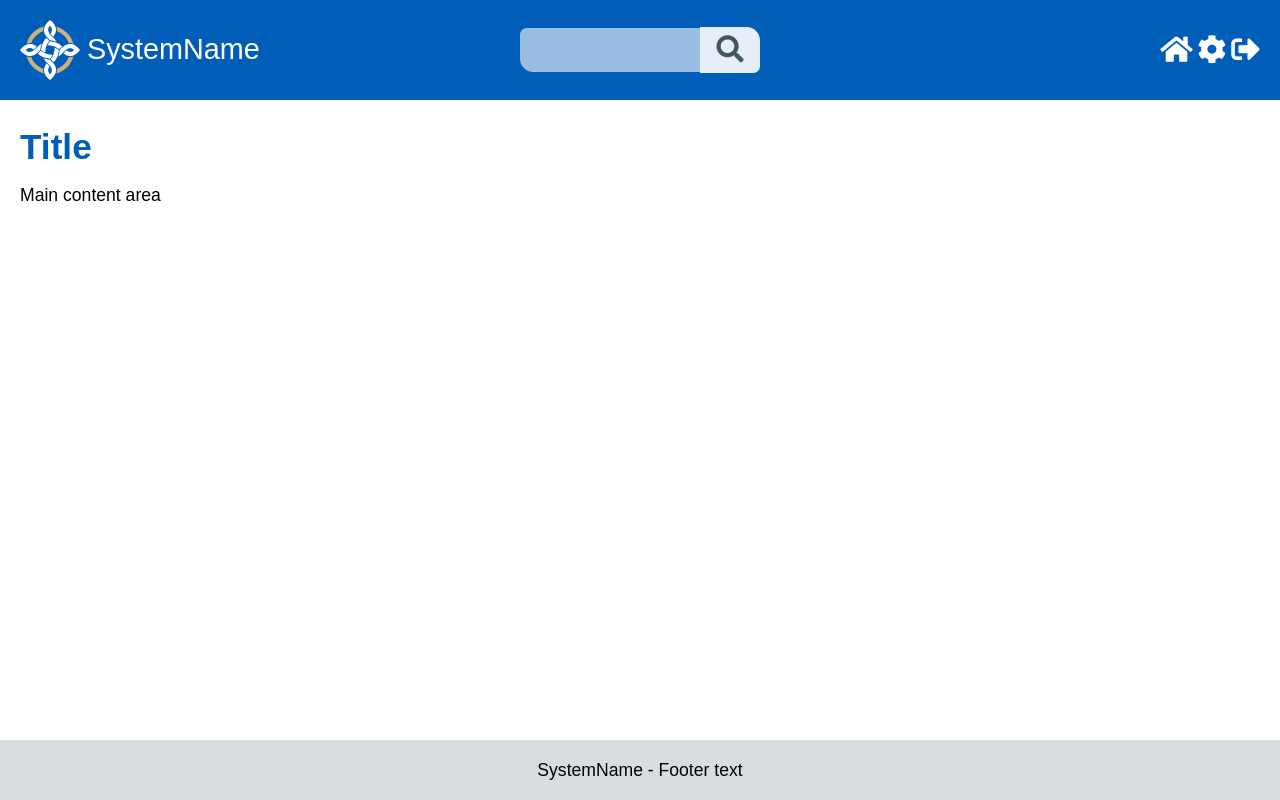
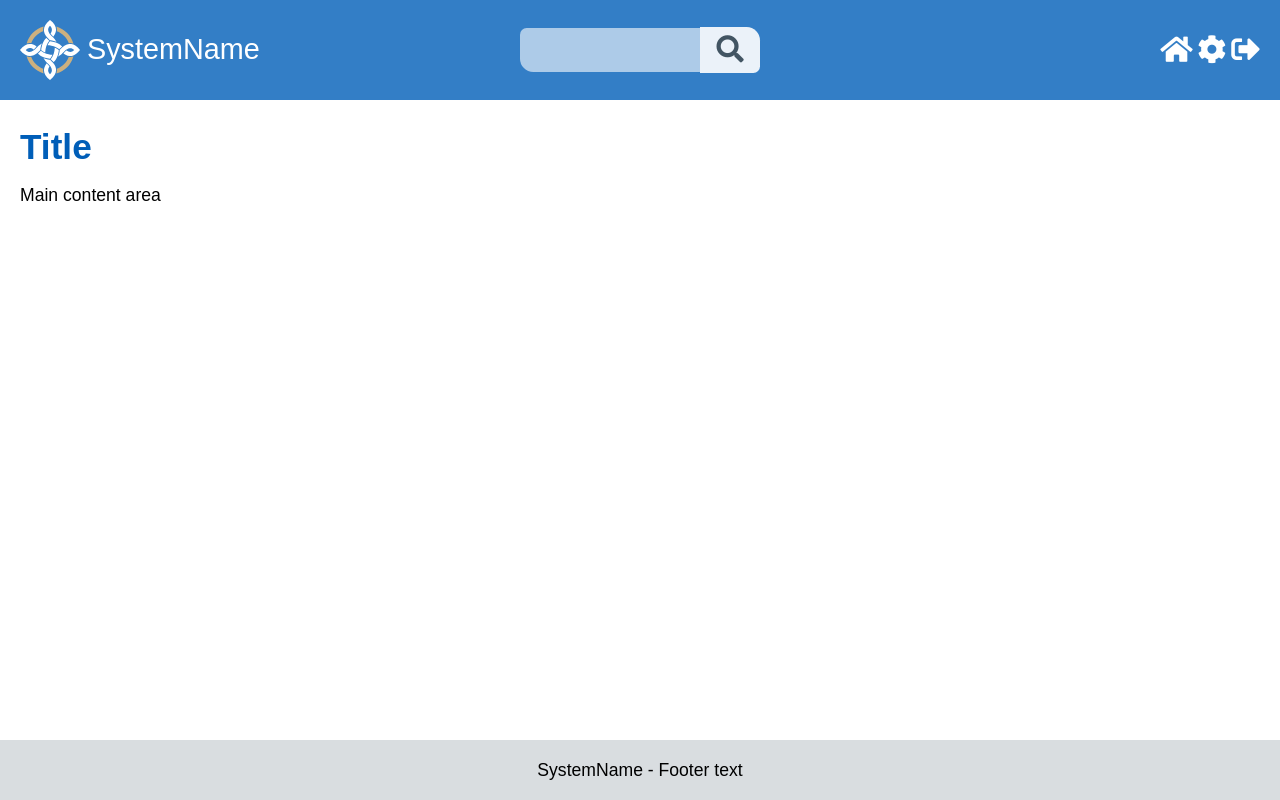
Before and after one commit to jake-jenkins/NHS-ui, a plain HTML site: page layout.html in a window 1280 px wide. Drawn offline with Linux system fonts and the light colour scheme.

Commit message:
Update layout.html

```diff
--- a/layout.html
+++ b/layout.html
@@ -12,7 +12,7 @@
 </head>
 <body>
 
-<header class="bg-blue-5 text-white">
+<header class="bg-blue-4 text-white">
 <div class="container flex">
     <div class="block logo">
             <img src="nhswales-gold.png" alt="SystemName Logo">
```
